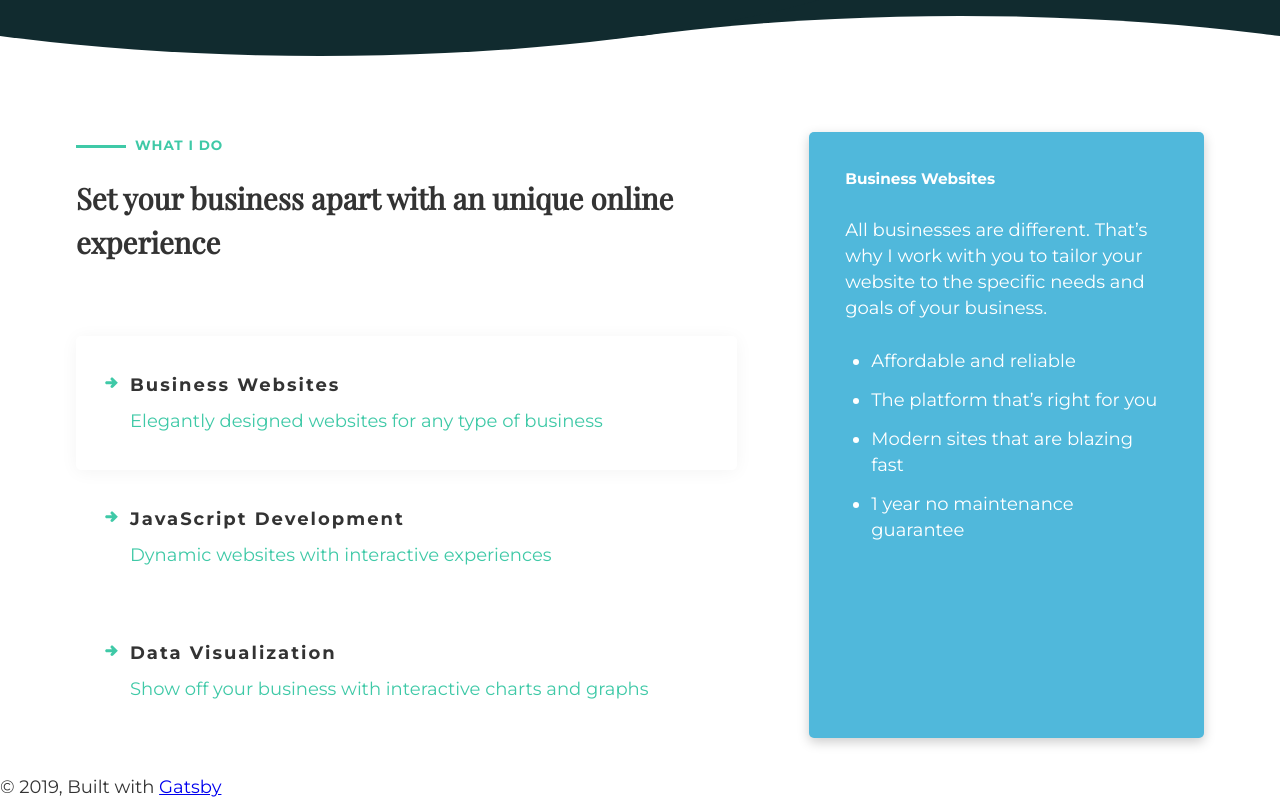
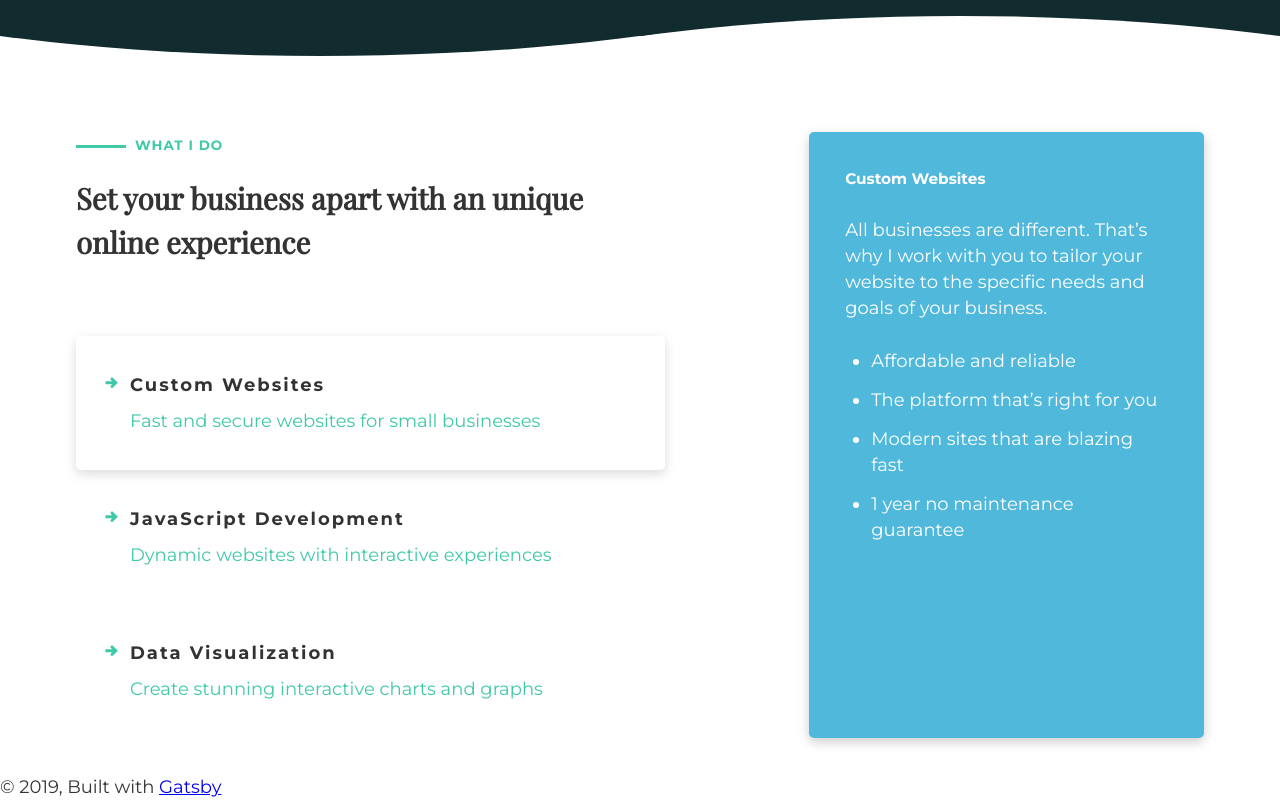
Before and after one commit to LayaTaal/zinnfinity-website, a Gatsby site: page / in a window 1280 px wide. Shown: the part 529-1329 px from the top of the page. Built offline with nearby package versions, Linux system fonts and the light colour scheme; Gatsby itself is replaced by a stand-in of ours.

Commit message:
Finished services section

```diff
--- a/src/components/Service.js
+++ b/src/components/Service.js
@@ -41,9 +41,10 @@ Service.propTypes = {
 }
 
 const ServiceContainer = styled.div`
-  box-shadow: 0px 2px 18px ${props => props.theme.colors.grayLightest};
+  box-shadow: 0px 4px 12px ${props => props.theme.colors.grayLighter};
   border-radius: 5px;
   padding: 2rem;
+  margin: 2rem 0;
 
   .service-title {
     letter-spacing: 2px;
@@ -72,13 +73,14 @@ const ServiceContainer = styled.div`
   @media screen and (min-width: ${props => props.theme.breakpoints.small}) {
     cursor: pointer;
     padding: 2rem 3rem;
+    margin: 0;
     transition: 0.3s box-shadow ease-in-out;
 
     &:not(.active) {
       box-shadow: none;
 
       :hover {
-        box-shadow: 0px 2px 18px ${props => props.theme.colors.grayLightest};
+        box-shadow: 0px 4px 12px ${props => props.theme.colors.grayLighter};
       }
     }
 
--- a/src/components/Services.js
+++ b/src/components/Services.js
@@ -88,8 +88,8 @@ const FlexBox = styled.div`
 
   @media screen and (min-width: ${props => props.theme.breakpoints.small}) {
     .services-overview {
-      width: calc(65% - 4rem);
-      margin-right: 4rem;
+      width: calc(65% - 8rem);
+      margin-right: 8rem;
     }
 
     .service-callout-box {
--- a/src/data/Services.js
+++ b/src/data/Services.js
@@ -1,7 +1,7 @@
 export default {
   websites: {
-    title: 'Business Websites',
-    excerpt: 'Elegantly designed websites for any type of business',
+    title: 'Custom Websites',
+    excerpt: 'Fast and secure websites for small businesses',
     description: 'All businesses are different. That’s why I work with you to tailor your website to the specific needs and goals of your business.',
     bullets: [
       'Affordable and reliable',
@@ -17,17 +17,17 @@ export default {
     bullets: [
       'Bring dynamic data to your users',
       'Experiences that go beyond',
-      'E-commerce solutions'
+      'E-commerce solutions',
     ],
   },
   visualisations: {
     title: 'Data Visualization',
-    excerpt: 'Show off your business with interactive charts and graphs',
+    excerpt: 'Create stunning interactive charts and graphs',
     description: 'Libraries like d3, and charts.js help bring your data to life with amazing charts and graphs customized to your business.',
     bullets: [
-      'Bring dynamic data to your users',
-      'Experiences that go beyond',
-      'E-commerce solutions'
+      'Complex data processing',
+      'Data fetching for large datasets',
+      'Stunning visuals that sell products',
     ],
   }
 };
--- a/theme.js
+++ b/theme.js
@@ -6,6 +6,7 @@ export default {
     black: '#112b2f',
     white: '#ffffff',
     grayLightest: '#f4f4f4',
+    grayLighter: '#dbdbdb',
     grayLight: '#cccccc',
     gray: '#999999',
     grayDark: '#666666',
```
